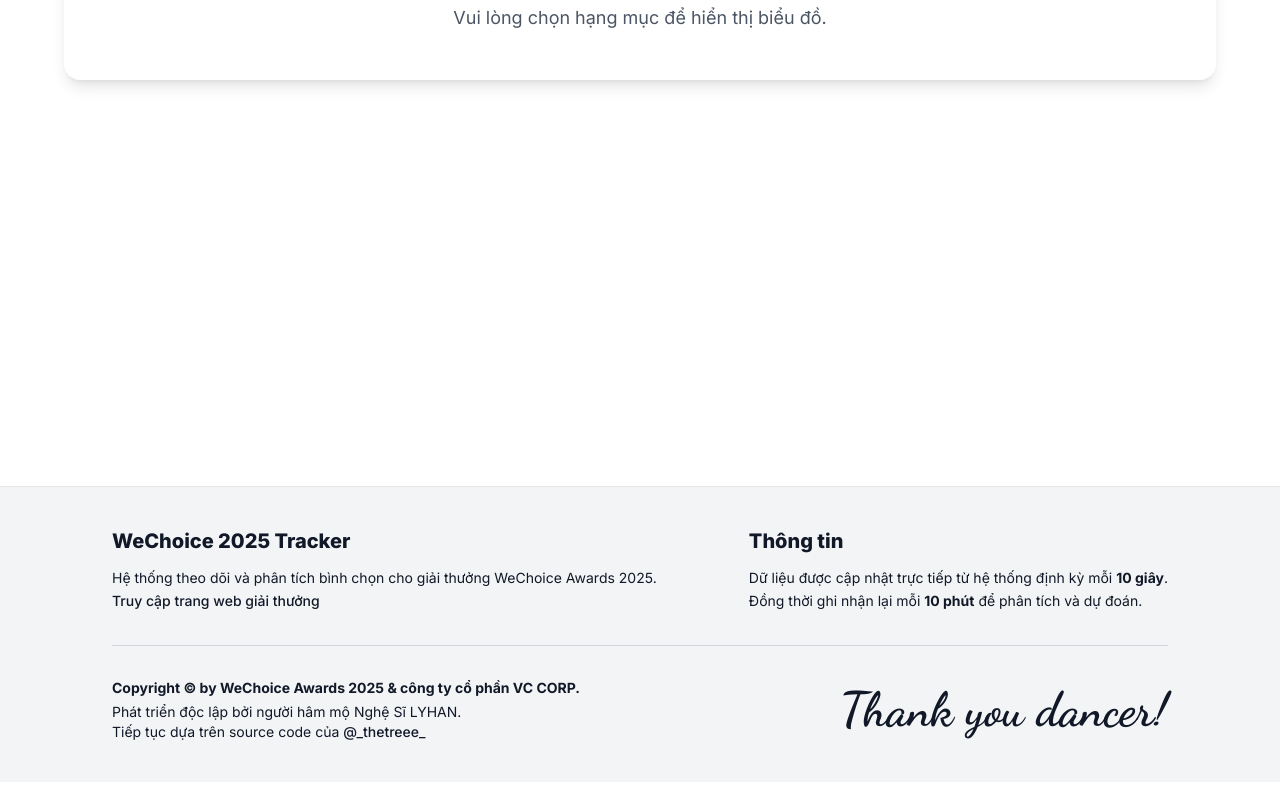
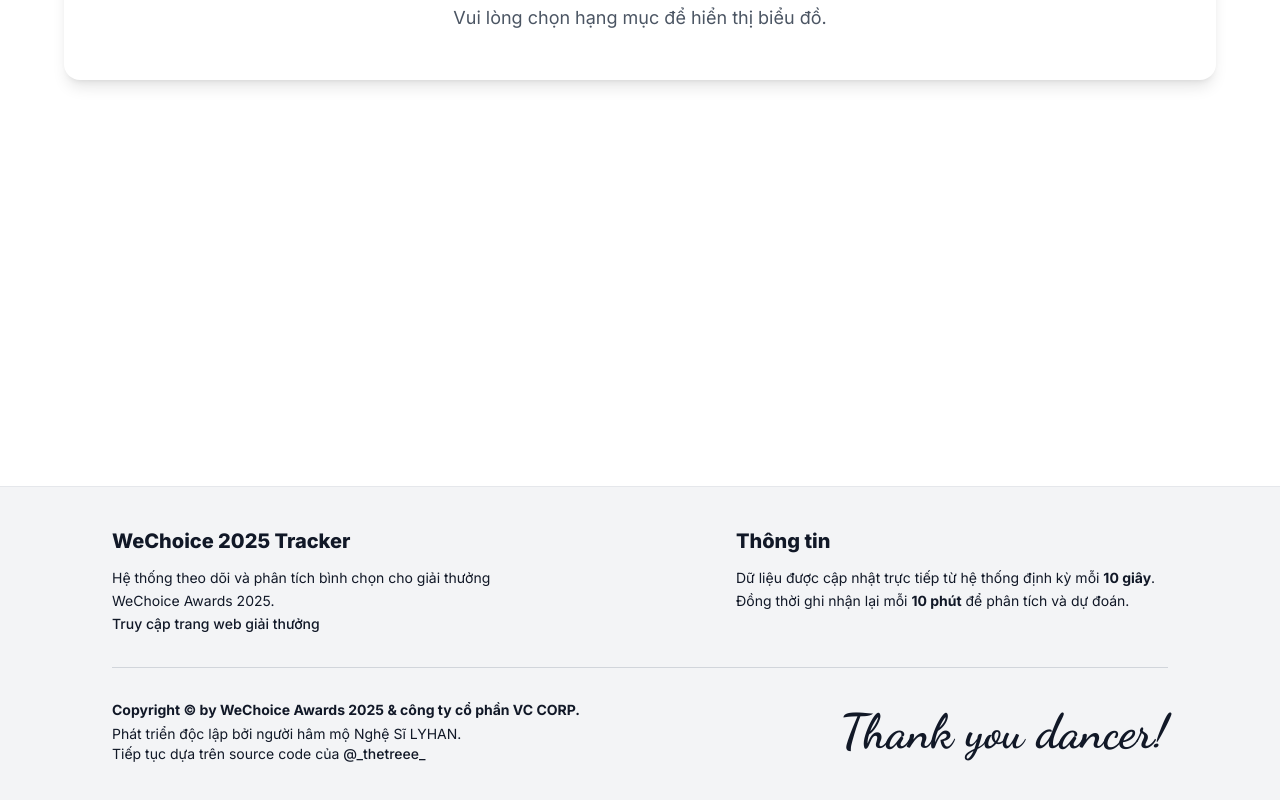
Before and after one commit to ntu09082007-eng/wechoice-tracker-frontend, a React (Vite) app: page /chart in a window 1280 px wide. Shown: the part 334-1134 px from the top of the page. Built offline with nearby package versions, Linux system fonts and the light colour scheme.

Commit message:
Update Footer.tsx

```diff
--- a/src/components/Footer.tsx
+++ b/src/components/Footer.tsx
@@ -7,35 +7,24 @@
     <footer className="bg-gray-100 py-10 mt-auto border-t border-gray-200">
       <div className="container mx-auto px-4">
 
-        {/* --- WRAPPER CHÍNH --- */}
-        {/* 1. max-w-7xl: Giữ độ rộng tối đa để không bị rớt chữ */}
-        {/* 2. md:px-12 lg:px-24: Đẩy nội dung từ 2 bên vào trong "1 tí" như bạn muốn */}
+        {/* WRAPPER CHÍNH: Giữ nguyên padding đẩy vào trong */}
         <div className="max-w-7xl mx-auto md:px-12 lg:px-24">
 
-          {/* --- PHẦN TRÊN --- */}
-          {/* justify-between: Đẩy 2 cột sang 2 phía */}
+          {/* --- PHẦN TRÊN: Giữ nguyên (justify-between đẩy 2 bên) --- */}
           <div className="flex flex-col md:flex-row justify-between gap-8 mb-8">
-
-            {/* Cột trái: Căn lề trái (Mặc định) */}
-            <div className="space-y-3 text-left">
+            {/* Cột trái */}
+            <div className="space-y-3 text-left flex-1">
               <h2 className="text-xl font-extrabold text-gray-900">WeChoice 2025 Tracker</h2>
               <p className="text-gray-900 text-sm leading-relaxed font-normal">
                 Hệ thống theo dõi và phân tích bình chọn cho giải thưởng WeChoice Awards 2025.
                 <br />
-                <a
-                  href="https://wechoice.vn"
-                  target="_blank"
-                  rel="noreferrer"
-                  className="hover:underline hover:text-gray-700 transition-colors"
-                >
+                <a href="https://wechoice.vn" target="_blank" rel="noreferrer" className="hover:underline hover:text-gray-700 transition-colors">
                   Truy cập trang web giải thưởng
                 </a>
               </p>
             </div>
-
-            {/* Cột phải: Đã sửa thành CĂN LỀ TRÁI (text-left) */}
-            {/* Dù căn lề trái, nhưng nhờ justify-between nên cả khối này vẫn nằm bên phải màn hình */}
-            <div className="space-y-3 text-left">
+            {/* Cột phải: text-left để canh lề trái như yêu cầu trước */}
+            <div className="space-y-3 text-left flex-1 md:pl-20 lg:pl-40"> {/* Thêm padding trái để đẩy cột này sang phải */}
               <h3 className="text-xl font-extrabold text-gray-900">Thông tin</h3>
               <p className="text-gray-900 text-sm leading-relaxed font-normal">
                 Dữ liệu được cập nhật trực tiếp từ hệ thống định kỳ mỗi <strong className="font-bold">10 giây</strong>.
@@ -45,32 +34,29 @@
             </div>
           </div>
 
-          {/* Đường gạch ngang (Giữ nguyên) */}
+          {/* Đường gạch ngang */}
           <div className="h-px bg-gray-300 w-full mb-8"></div>
 
-          {/* --- PHẦN DƯỚI --- */}
-          <div className="flex flex-col md:flex-row justify-between items-center gap-8 text-center md:text-left">
+          {/* --- PHẦN DƯỚI: SỬA ĐỔI Ở ĐÂY --- */}
+          {/* 1. Dùng justify-center thay vì justify-between */}
+          {/* 2. Dùng gap cực lớn (md:gap-32 lg:gap-64) để đẩy 2 khối ra xa nhau, tạo cảm giác cân đối */}
+          <div className="flex flex-col md:flex-row justify-center items-center gap-10 md:gap-32 lg:gap-64 text-center md:text-left">
 
-            {/* Copyright & Credits */}
-            <div className="text-sm text-gray-900 space-y-1">
+            {/* Copyright & Credits: Thẳng hàng lề trái nhờ vào việc cha nó là justify-center trong wrapper */}
+            <div className="text-sm text-gray-900 space-y-1 flex-1">
               <p className="font-bold">Copyright © by WeChoice Awards 2025 & công ty cổ phần VC CORP.</p>
               <p className="font-normal">
                 Phát triển độc lập bởi người hâm mộ Nghệ Sĩ LYHAN.
                 <br/>
                 Tiếp tục dựa trên source code của&nbsp;
-                <a
-                  href="https://www.threads.com/@_thetreee_"
-                  target="_blank"
-                  rel="noreferrer"
-                  className="hover:underline hover:text-gray-700 transition-colors"
-                >
+                <a href="https://www.threads.com/@_thetreee_" target="_blank" rel="noreferrer" className="hover:underline hover:text-gray-700 transition-colors">
                   @_thetreee_
                 </a>
               </p>
             </div>
 
-            {/* Chữ ký: Giữ nguyên độ đậm và size */}
-            <div className="font-cursive font-bold text-4xl md:text-5xl text-gray-900" style={{ fontFamily: '"Dancing Script", cursive', fontWeight: 700 }}>
+            {/* Chữ ký: Sẽ nằm cân đối ở giữa khoảng trống bên phải */}
+            <div className="font-cursive font-bold text-4xl md:text-5xl text-gray-900 flex-none" style={{ fontFamily: '"Dancing Script", cursive', fontWeight: 700 }}>
               Thank you dancer!
             </div>
           </div>
```
